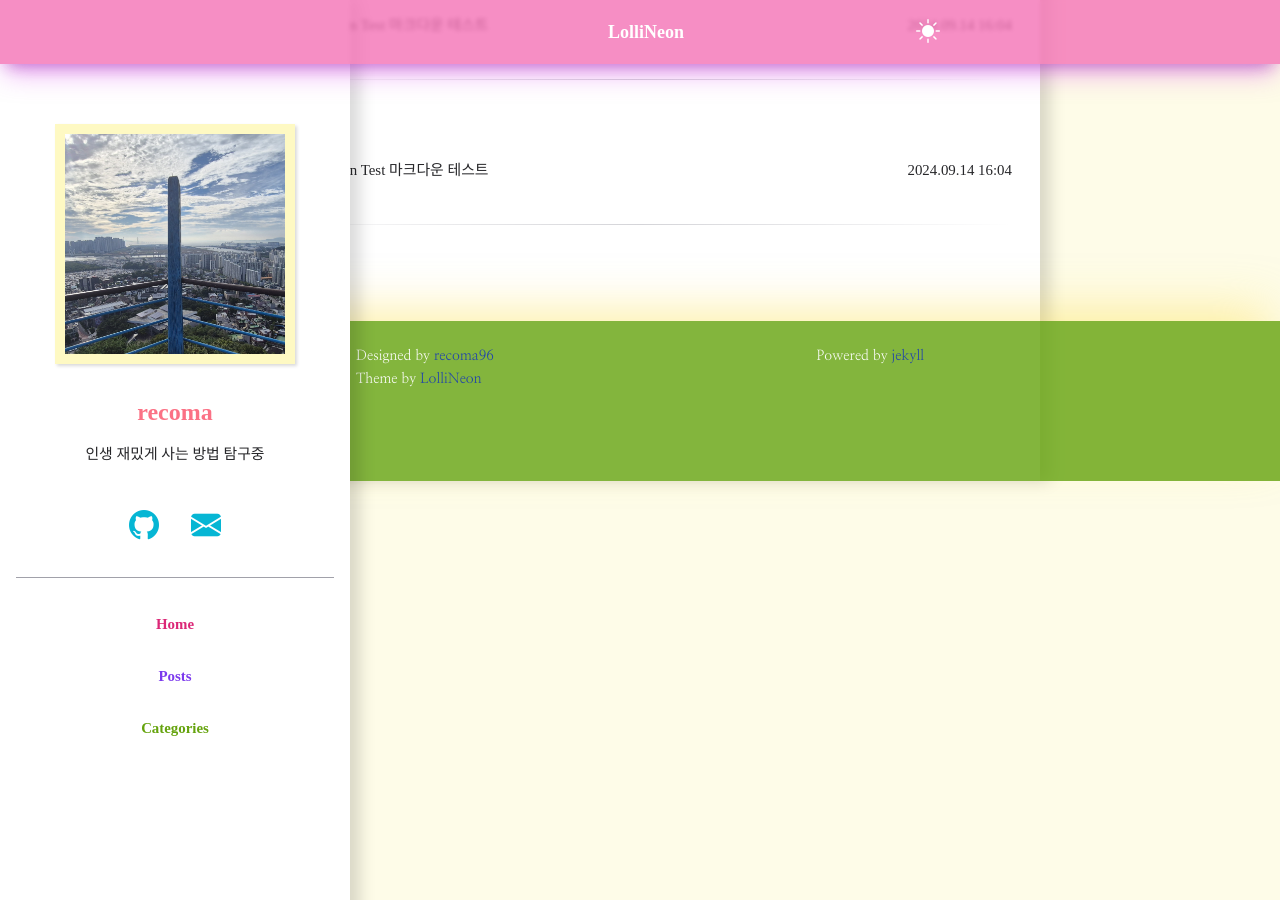
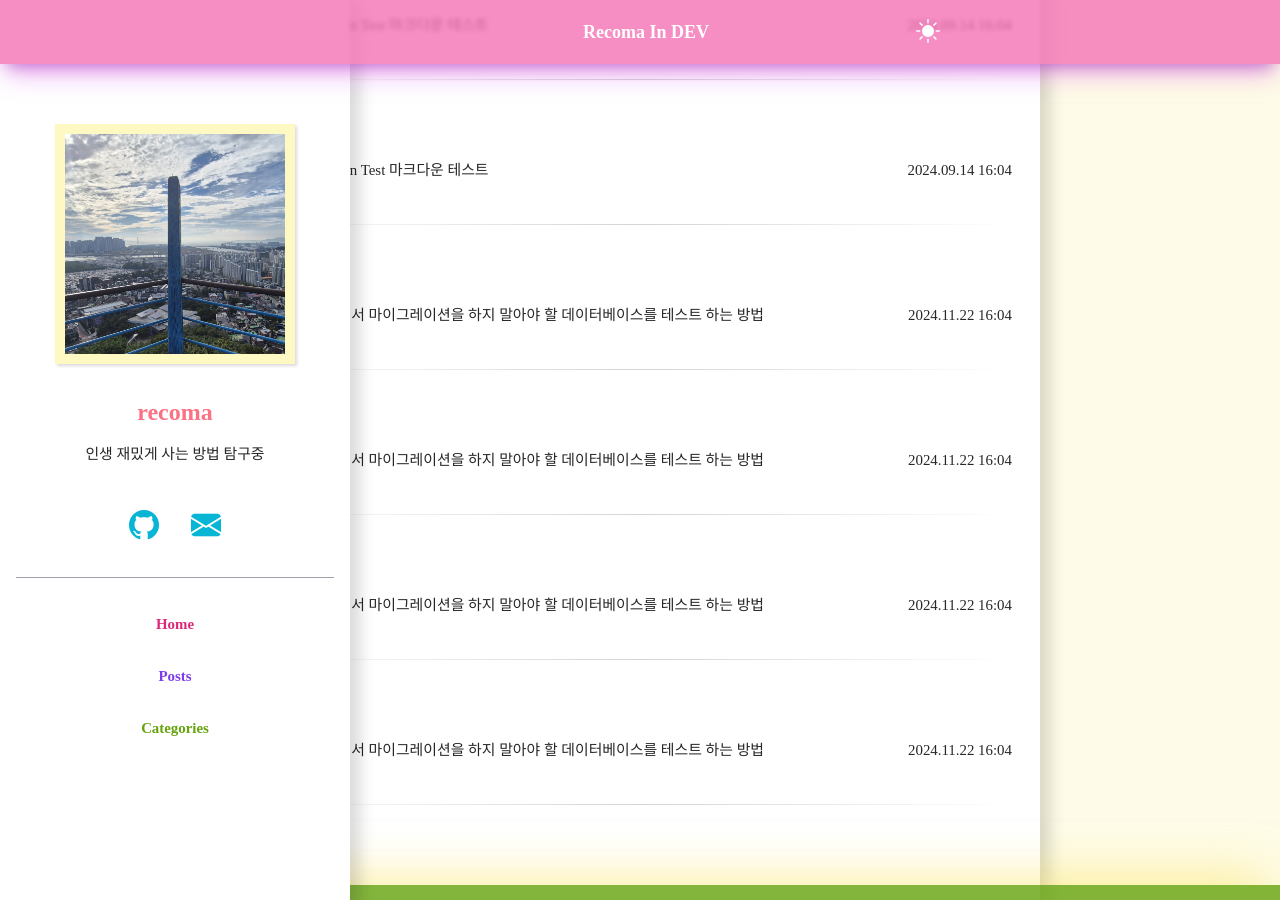
Before and after one commit to recoma96/recoma96.github.io, a Jekyll site: the page built from tags.md, in a window 1280 px wide and 900 px high, scrolled down 419 px. Built offline with Jekyll 4.4.1, drawn with Linux system fonts in a browser that asks for light colours; some web fonts are replaced; a style sheet for code colours, icons or effects is not loaded; some of the changed lines change nothing that is shown.

Commit message:
update: DJango에서 마이그레이션을 하지 말아야 할 데이터베이스를 테스트 하는 방법?

````diff
--- a/_config.yml
+++ b/_config.yml
@@ -1,5 +1,5 @@
 # User Setting Area
-title: LolliNeon
+title: Recoma In DEV
 email: seokbong60@gmail.com
 baseurl: "" # the subpath of your site, e.g. /blog
 url: "https://recoma96.github.io" # the base hostname & protocol for your site, e.g. http://example.com
--- /dev/null
+++ b/_posts/2024-11-23-django-unittest-set-migration-with-other-db.md
@@ -0,0 +1,236 @@
+---
+layout: post
+title:  "DJango에서 마이그레이션을 하지 말아야 할 데이터베이스를 테스트 하는 방법"
+date:   2024-11-23 01:04:25 +0900
+categories: "Django"
+summary: "백오피스 같은 툴들을 개발하다 보면, 절때 수정해서는 안될 서비스 데이터베이스에 대해 테스트를 해야 할 때가 있다. 이를 해결하는 방법을 알아보자"
+tags: ["python", "django", "database", "unittest"]
+image: ""
+---
+
+# 개요
+
+DJango기반의 서비스를 구현할 때, 보통 해당 서비스에 포함되는 데이터베이스 테이블들은 DJango-ORM으로 관리되는 것이 권장되지만. 공용으로 사용되는 데이터베이스 테이블들의 경우 DJango에서 직접 관리되어선 안된다.(ex: 마이그레이션 같은 테이블의 정보를 바꾸는 작업). 이때 migration 작업시, 직접 관리되어선 안되는 테이블들을 마이그레이션 못하게 하기 위해 해당 테이블의 메타 클래스(`class Model.Meta`)에 `managed=False`로 설정을 하게 된다.
+
+<br>
+
+예를 들어 사내 서비스에 대한 어드민 페이지를 개발할 때, 어드민 페이지 내에서 관리하는 어드민 전용 데이터베이스는 어드민 페이지 서버에서 직접 관리해도 문제가 없지만, 서비스 DB를 상대로 어드민 페이지가 절대로 마이그레이션 같은 DDL에 영향을 주는 행위를 절대절대 해서는 안된다. 그렇기 때문에 어드민 페이지 내 서버 코드에서는 서비스 DB와 관련된 모든 Model들을 전부 `managed=False` 처리를 해야 한다.
+
+<br>
+
+그러나 이는 또 다른 문제를 발생 시키게 되는데, managed=False로 설정된 모델에서는 유닛테스트가 불가능 하다는 점이다. 유닛테스트 작동 시, DJango는 테스트를 수행하기 전에 테스트용 데이터베이스를 생성하고 그 위에 테이블들을 마이그레이션 한다. 그러나 managed=False로 되어 있는 모델들은 마이그레이션이 불가능하므로, 이 시점에서 에러가 발생하고 더이상 테스트를 진행할 수 없게 된다.
+
+이번 포스트에서는 `managed=False`로 되어 있는 모델들을 가지고 어떻게 유닛테스트를 할 수 있는지 설명을 하며, 크게 두 가지 방법이 있다.
+
+
+# 솔루션
+
+## 공통사항
+
+### Auth User Model 관련
+
+두개 이상의 테이블을 사용할 때, 각 테이블의 모델 구조가 다를 때, 정확히는 로그인을 하기 위한 유저 모델이 한군데만 있고 다른 곳에는 없을 때, 유닛테스트 과정에서 문제가 생긴다.
+
+<br>
+
+유닛테스트를 진행하기 전에 DJango는 테스트 전용 데이터베이스들을 생성하고 그 데이터베이스 위에 개발자가 작성한 모델들을 토대로 마이그레이션을 진행하게 된다. 이때 생성되는 모델들 중에, 유저가 정의한 모델들 말고 장고 내장의 모델들도 같이 마이그레이션을 하게 되는데, 이 중 `django_admin_log` 라는 테이블이 생성을 하면서 유저가 정의한 로그인 용도의 유저 모델(`AUTH_USER_MODEL`) 과 릴레이션 진행을 한다. 그러나 유저 모델이 없는 데이터베이스에서는 `django_admin_log` 와 릴레이션을 진행할 수 없기 때문에 유닛 테스트를 실행하기 전 에러가 발생하게 된다.
+
+```python
+django.db.utils.IntegrityError: (1215, 'Cannot add foreign key constraint')
+```
+
+
+해결 방법은 간단하다. INSTALLED_APPS에 `'django.contrib.admin'` 을 주석처리하면 된다.
+
+<br>
+
+보통 직접 정의한 모델을  하기 위해 `INSTALLED_APPS`에 해당 모델과 관련된 앱 이름을 작성을 하게 된다. `python manage.py migrate` 을 수행할 때, 내가 직접 정의한 모델 말고도 장고 내장 테이블도 같이 마이그레이션 되는데, **이는 직접 하드코딩 된 것이 아니라 장고 내장 테이블을 포함하고 있는 모듈이 `INSTALLED_APPS`에 선언되어 있기 때문에 저절로 같이 마이그레이션 된 것이다.**
+
+<br>
+
+`django_admin_log`도 마찬가지로 `django.contrib.admin` 안에 포함되어 있기 때문에 마이그레이션 된 것이다. 따라서 반대로 `django.contrib.admin`을 주석처리 및 제외를 하게 되면 `django_admin_log`를 더이상 마이그레이션을 하지 않게 될 것이고, 이에 따른 왜래키 문제도 더이상 발생하지 않게 된다.
+
+```python
+INSTALLED_APPS = [
+    # 'django.contrib.admin'
+    'django.contrib.auth',
+    'django.contrib.contenttypes',
+    'django.contrib.sessions',
+    'django.contrib.messages',
+    'django.contrib.staticfiles',
+]
+```
+
+## (무식한 방법) django.settings를 활용해 테스트 할 때만 manged=True로 변경하기
+
+### 적용 방법
+
+1. settings.py에 TEST를 진행중인지에 대한 여부를 나타내는 환경변수를 추가한다.
+    ```python
+    UNDER_TEST = (len(sys.argv) > 1 and sys.argv[1] == 'test')
+    ```
+
+2. managed = False상태인 모든 모델의 메타 클래스의 managed를 **전부 다** 아래와 같이 변경한다.
+    ```python
+    class Meta:
+        db_table = "example_table"
+        managed = getattr(settings, "UNDER_TEST", False)
+    ```
+3. 대상 DB모델을 호출하는 테스트 스크립트를 작성해서 정상적으로 테스트가 돌아가는 지 확인한다.
+
+### 문제점
+
+각 `Model.Meta`마다 `getattr`함수를 작성해야 하기 때문에 코드 가시성이 떨어지고 유지보수에 문제가 생긴다. 따라서 해당 방안은 비권장하는 부분이다.
+
+
+## Test Runner 활용하기
+
+위의 방법과 마찬가지로 `manged = True`로 바꿔야 한다는 방향은 일치하지만, 위의 방법에 비해 기술 부채가 일어나지 않게 진행하는 해결방안이다.
+
+<br>
+
+`DiscoverRunner`를 상속받아서 테스트가 맨 처음에 시작했을 때 managed를 True로 바꾸고, 끝나면 다시 원래대로 돌려놓게 함수를 오버라이딩 함으로써, Model 클래스에 위와 같이 똑같은 코드 작성 필요 없이 깔끔하게 해결할 수 있다.
+
+### TestRunner
+
+> A test runner is a class defining a run_tests() method. Django ships with a DiscoverRunner class that defines the default Django testing behavior. This class defines the run_tests() entry point, plus a selection of other methods that are used by run_tests() to set up, execute and tear down the test suite.
+
+TestRunner는 유닛테스트의 작동 방식을 정의를 한다. 각 TestCase 마다 작동 방식을 정의하는 함수들(setUpClass, setUp 등…)과는 다르게 **전체적인 작동 방식을 정의한다.** 예를 들어, 모든 테스트 케이스에서 공통적으로 사용할 수 있는 환경변수를 정의할 수도 있고, 데이터베이스 모델 정보도 변경할 수 있으며, 마이그레이션 없이 테스트를 진행하게 수정할 수 있다. 즉, **TestCase에서는 할 수 없는 정밀한 작업 프로세스를 여기서 구현할 수 있다.**
+
+보통 `django.test.runner.DiscoverRunner`를 상속받아서 사용한다.
+
+### 오버라이딩 할 수 있는 함수들
+
+`setup_test_environment()`
+
+- 막 테스트가 시작될 때 작동하는 함수, 모델들을 `managed=True`로 변경하는 로직을 여기서 구현한다.
+
+`teardown_test_environment()`
+
+- 모든 테스트 케이스가 끝나면 작동되는 함수, managed정보가 변경된 모델들을 원상복귀할 때 사용된다.
+
+`setup_databases()`
+
+- 테스트용 데이터베이스를 생성하고, 마이그레이션을 하는 등, 테스트에 사용되는 데이터베이스들을 세팅하는 데 사용된다.
+- 테스트용 데이터베이스를 생성하는 것을 원하지 않는다면 함수내용을 비우는 방향으로 오버라이딩 하면 된다.
+
+`teardown_databases()`
+
+- 테스트용 데이터베이스를 거두는 등, DB 환경을 원상복귀 시키는데 사용된다.
+
+
+### `run_tests()`
+
+모든 테스트케이스가 돌아갈 수 있는 이유는 `run_tests`함수가 실행되기 때문이다. run_tests의 로직은 아래와 같다.
+
+1. 테스트가 시작되기 전 전처리 수행 `setup_test_environment()`
+2. 테스트 케이스 수집 `build_suite()`
+3. 테스트용 데이터베이스 수집 및 세팅 `get_databases()`, `setup_databases()`
+4. **테스트 수행** `run_suite()`
+    - test실패 (assert)시 exception 호출
+5. 테스트 종료 후 프로세스 수행 `teardown_databases()` `teardown_test_environment()`
+    - 테스트실패 여부 상관업싱 해당 로직은 수행된다.
+
+* `run_tests()` 코드 전문
+
+```python
+def run_tests(self, test_labels, extra_tests=None, **kwargs):
+    """
+    Run the unit tests for all the test labels in the provided list.
+
+    Test labels should be dotted Python paths to test modules, test
+    classes, or test methods.
+
+    Return the number of tests that failed.
+    """
+    if extra_tests is not None:
+        warnings.warn(
+            "The extra_tests argument is deprecated.",
+            RemovedInDjango50Warning,
+            stacklevel=2,
+        )
+    self.setup_test_environment()
+    suite = self.build_suite(test_labels, extra_tests)
+    databases = self.get_databases(suite)
+    suite.serialized_aliases = set(
+        alias for alias, serialize in databases.items() if serialize
+    )
+    with self.time_keeper.timed("Total database setup"):
+        old_config = self.setup_databases(
+            aliases=databases,
+            serialized_aliases=suite.serialized_aliases,
+        )
+    run_failed = False
+    try:
+        self.run_checks(databases)
+        result = self.run_suite(suite)
+    except Exception:
+        run_failed = True
+        raise
+    finally:
+        try:
+            with self.time_keeper.timed("Total database teardown"):
+                self.teardown_databases(old_config)
+            self.teardown_test_environment()
+        except Exception:
+            # Silence teardown exceptions if an exception was raised during
+            # runs to avoid shadowing it.
+            if not run_failed:
+                raise
+    self.time_keeper.print_results()
+    return self.suite_result(suite, result)
+```
+
+### 적용 방법
+1. DiscoverRunner를 상속받는 모듈을 작성한다.
+    - `setup_test_environment`
+        - **테스트가 본격적으로 시작하기 전에 딱 한번 실행되는 함수**로 `TestCase`가 처음 실행될 때 작동하는 `setUpClass`나 `setUpTestData` 와는 결이 다르다
+    - `teardown_test_environment`
+        - **모든 테스트 케이스가 다 끝나는 순간에 작동되는 함수**
+
+```python
+    from typing import Set
+
+from django.test.runner import DiscoverRunner
+from django.apps import apps
+
+
+class UnManagedModelTestRunner(DiscoverRunner):
+    un_managed_models: Set[str]
+
+    def __init__(self, *args, **kwargs):
+        self.un_managed_models = set()
+        super().__init__(*args, **kwargs)
+
+    def setup_test_environment(self, **kwargs):
+        for model in apps.get_models():
+            model_name = model._meta.model_name
+            if not model._meta.managed:
+                self.un_managed_models.add(model_name)
+                model._meta.managed = True
+
+        super(UnManagedModelTestRunner, self).setup_test_environment()
+
+    def teardown_test_environment(self, **kwargs):
+        for model in apps.get_models():
+            model_name = model._meta.model_name
+            if model_name in self.un_managed_models:
+                model._meta.managed = False
+
+        super(UnManagedModelTestRunner, self).teardown_test_environment()
+```
+
+2. `settings.py`에 `TEST_RUNNER` 변수를 추가한다.
+
+```python
+TEST_RUNNER = "api.tests.runner.UnManagedModelTestRunner"
+```
+
+3. 유닛테스트를 실행해 제대로 작동되는 지 확인한다.
+
+# References
+
+* [Unmanaged Model을 사용하면서 Test를 적용하기(feat. Table XXX doesn't exist)](https://yangtaeyoung.github.io/docs/django/unmanaged-model/#soluton-1-%EB%AA%85%EB%A0%B9%EC%96%B4-%EA%B0%80%EB%A1%9C%EC%B1%84%EA%B8%B0%EC%A0%9C%EA%B0%80-%EC%82%AC%EC%9A%A9%ED%95%9C-%EB%B0%A9%EB%B2%95)
+* [Django Database Testing Unmanaged Tables with Migration](https://technote.fyi/programming/django/django-database-testing-unmanaged-tables-with-migrations/)
+* [Django Testing Advanced Document](https://docs.djangoproject.com/en/5.0/topics/testing/advanced/)
+* [Django Applications Document](https://docs.djangoproject.com/en/5.0/ref/applications/)
````
